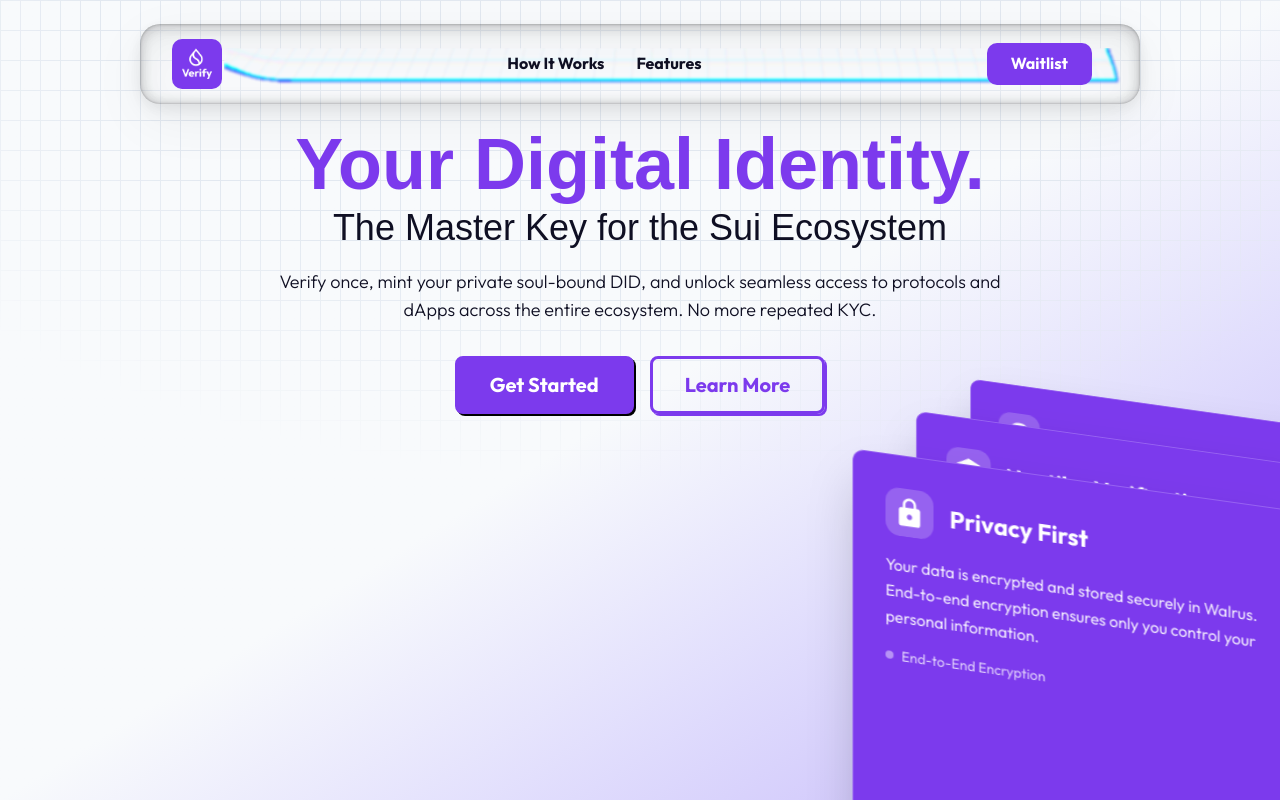
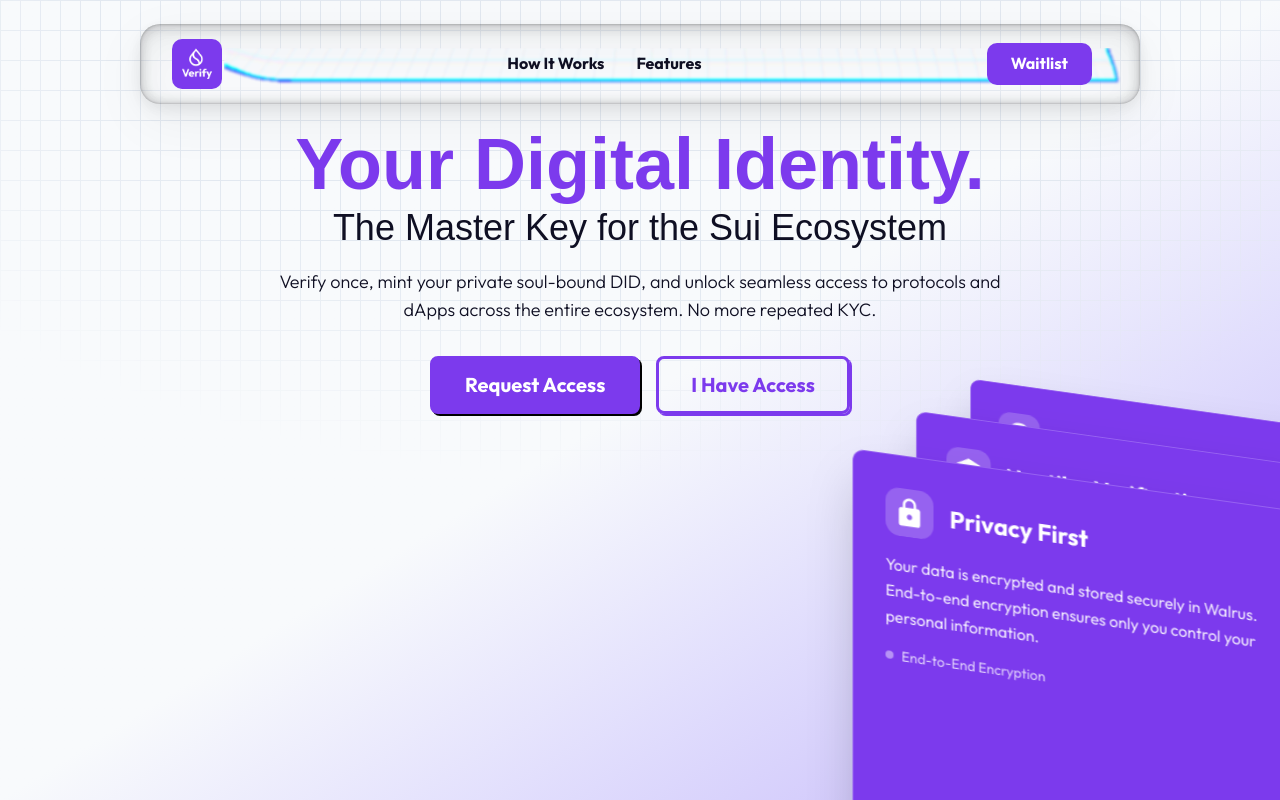
Before and after one commit to SuiVerify/suiverify-landing, a Next.js app: page /Home in a window 1280 px wide. Built offline with nearby package versions, Linux system fonts and the light colour scheme; a web font is replaced by a local one.

Commit message:
refactor: update action buttons in Hero component for improved user interaction
- Changed button text from "Get Started" to "Request Access" for clarity.
- Updated button text from "Learn More" to "I Have Access" to better reflect user status.

```diff
--- a/src/components/subs/Hero.tsx
+++ b/src/components/subs/Hero.tsx
@@ -36,10 +36,10 @@ const Hero = (props: Props) => {
           {/* Action Buttons */}
           <div className="flex gap-4 pt-8 justify-center">
             <Button variant="default" size="lg">
-              Get Started
+              Request Access
             </Button>
             <Button variant="outline" size="lg">
-              Learn More
+              I Have Access
             </Button>
           </div>
         </div>
```
